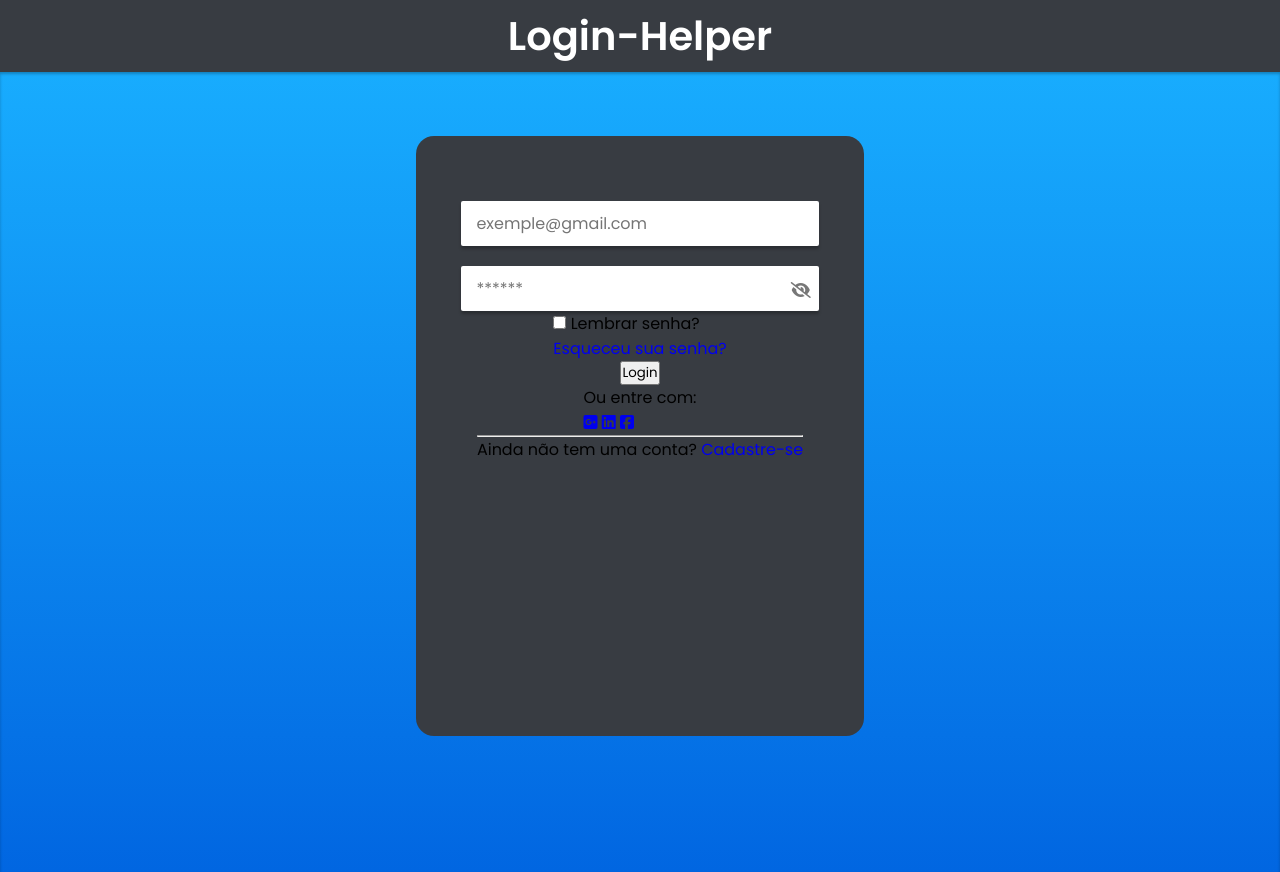
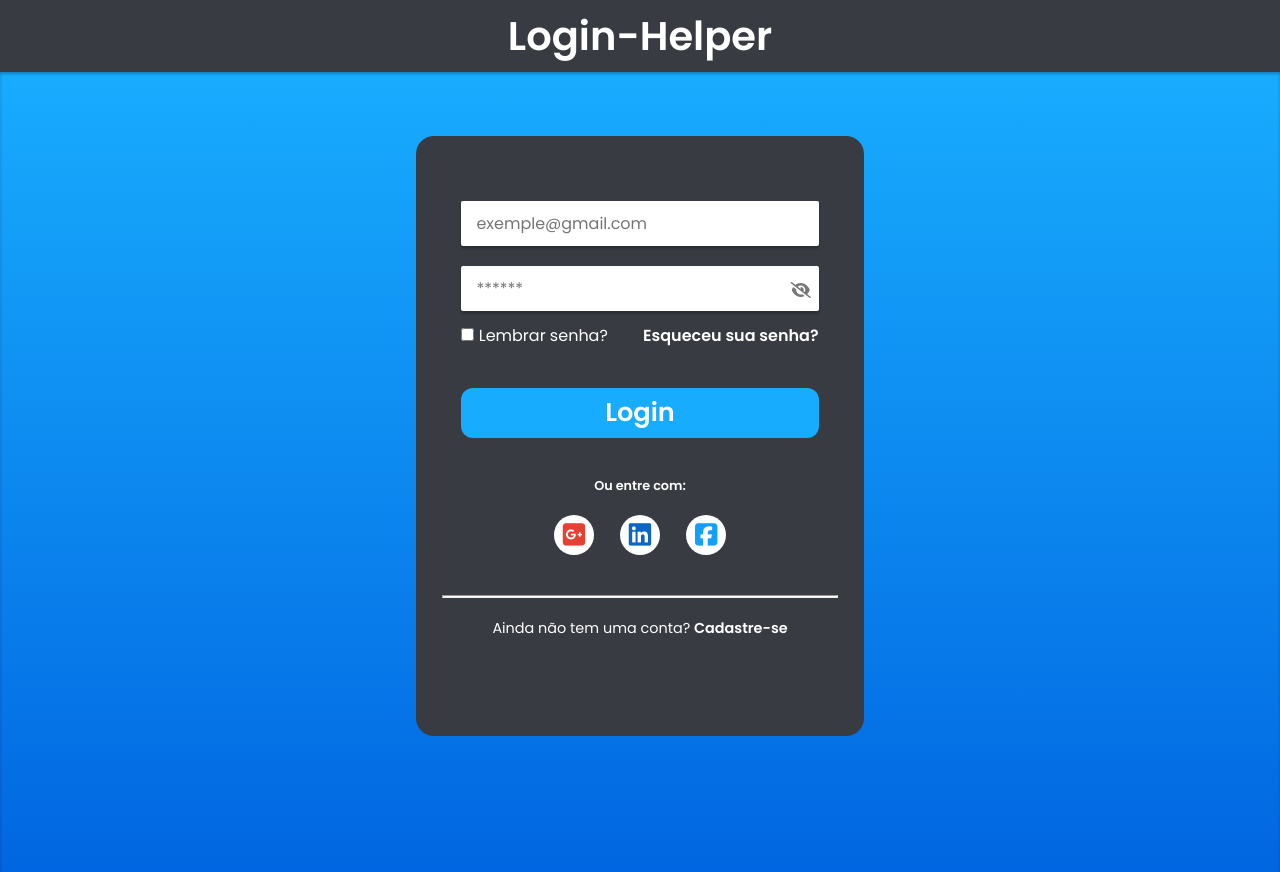
Before and after one commit to o-leandro/login-helper, a plain HTML site: page index.html in a window 1280 px wide. Drawn offline with Linux system fonts and the light colour scheme.

Commit message:
Finalização de estilização

```diff
--- a/css/styles.css
+++ b/css/styles.css
@@ -4,6 +4,7 @@
     box-sizing: border-box;
     font-family: 'Poppins', sans-serif;
     text-decoration: none;
+    color: #fff;
 }
 
 header {
@@ -91,5 +92,140 @@ main form .password-container i {
 
 main form .password-container #eye {
     display: none;
+}
+
+main form .password-infos {
+    width: 90%;
+    margin-top: 3%;
+
+    display: flex;
+    align-items: center;
+    justify-content: space-between;
+}
+
+main form .password-infos a {
+    transition: 0.2s ease-in-out;
+}
+
+main form .password-infos a:hover {
+    color: #18acfe;
+}
+
+main form button {
+    background-color: #18acfe;
+    width: 90%;
+    height: 50px;
+    border: 0;
+    outline: 0;
+    border-radius: 12px;
+    margin-top: 10%;
+    font-size: 1.6em;
+    font-weight: 600;
+    cursor: pointer;
+    transition: 0.3s ease-in-out;
+}
+
+main form button:hover {
+    background-color: #fff;
+    color: #18acfe;
+}
+
+main form .links-container {
+    width: 100%;
+    display: flex;
+    flex-direction: column;
+    align-items: center;
+    margin-top: 10%;
+}
+
+main form .links-container span {
+    font-size: 0.8em;
+    font-weight: 600;
+}
+
+main form .links-container aside {
+    margin-top: 5%;
+    width: 50%;
+
+    display: flex;
+    align-items: center;
+    justify-content: space-around;
+}
+
+main form .links-container aside i {
+    font-size: 1.6em;
+    background-color: #fff;
+    padding: 8px;
+    height: 40px;
+    width: 40px;
+    border-radius: 20px;
+    transition: 0.3s ease-in-out;
+    color: #fff;
+
+    display: flex;
+    align-items: center;
+    justify-content: center;
+}
+
+main form .links-container aside .google {
+    color: #e34133;
 
 }
+
+main form .links-container aside .google:hover {
+    background-color: #e34133;
+    color: #fff;
+
+}
+
+main form .links-container aside .linkedin {
+    color: #0a66c2;
+
+}
+
+main form .links-container aside .linkedin:hover {
+    background-color: #0a66c2;
+    color: #fff;
+
+}
+
+main form .links-container aside .facebook {
+    color: #14a0f9;
+
+}
+
+main form .links-container aside .facebook:hover {
+    background-color: #14a0f9;
+    color: #fff;
+
+}
+
+main form footer {
+    width: 100%;
+    margin-top: 10%;
+
+    display: flex;
+    flex-direction: column;
+    align-items: center;
+}
+
+main form footer hr {
+    width: 100%;
+    height: 3px;
+    background-color: #fff;
+}
+
+main form footer span {
+    font-weight: 400;
+    font-size: 0.9em;
+    margin-top: 5%;
+}
+
+main form a {
+    font-weight: 600;
+    transition: 0.2s ease-in-out;
+}
+
+main form a:hover {
+    color: #18acfe;
+}
--- a/index.html
+++ b/index.html
@@ -41,9 +41,9 @@
             <section class="links-container">
                 <span>Ou entre com:</span>
                 <aside>
-                    <a href="#"><i class="fab fa-google-plus-square"></i></a>
-                    <a href="#"><i class="fab fa-linkedin"></i></a>
-                    <a href="#"><i class="fab fa-facebook-square"></i></a>
+                    <a href="#"><i class="fab fa-google-plus-square google"></i></a>
+                    <a href="#"><i class="fab fa-linkedin linkedin"></i></a>
+                    <a href="#"><i class="fab fa-facebook-square facebook"></i></a>
                 </aside>
             </section>
 
```
